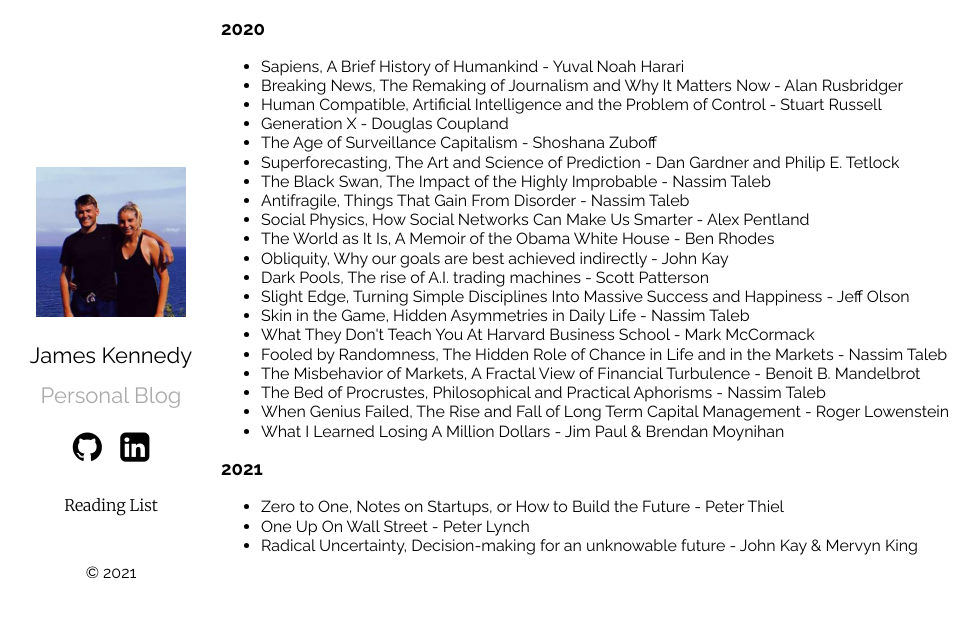
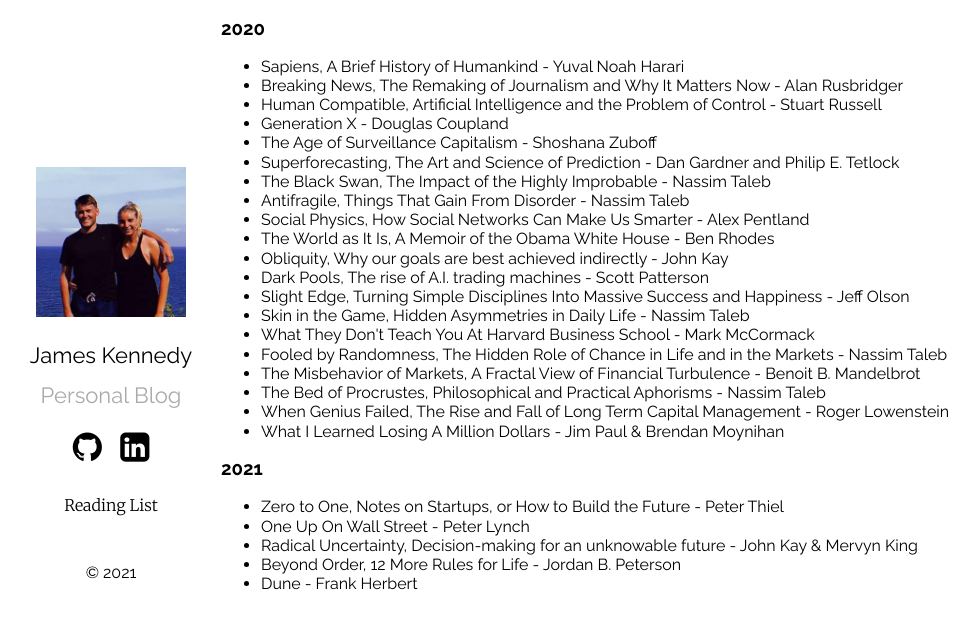
Before and after one commit to jkennedy559/jkennedy559.github.io, a Jekyll site: the page built from reading_list.html, in a window 1280 px wide. Shown: the top 629 px of the page, without its empty margins (74-1053 px from the left). Built offline with Jekyll 4.4.1, drawn with Linux system fonts in a browser that asks for light colours.

Commit message:
new books

```diff
--- a/_data/books_list.yml
+++ b/_data/books_list.yml
@@ -26,3 +26,5 @@ toc:
       - name: Zero to One, Notes on Startups, or How to Build the Future - Peter Thiel
       - name: One Up On Wall Street - Peter Lynch
       - name: Radical Uncertainty, Decision-making for an unknowable future - John Kay & Mervyn King
+      - name: Beyond Order, 12 More Rules for Life - Jordan B. Peterson
+      - name: Dune - Frank Herbert
```
